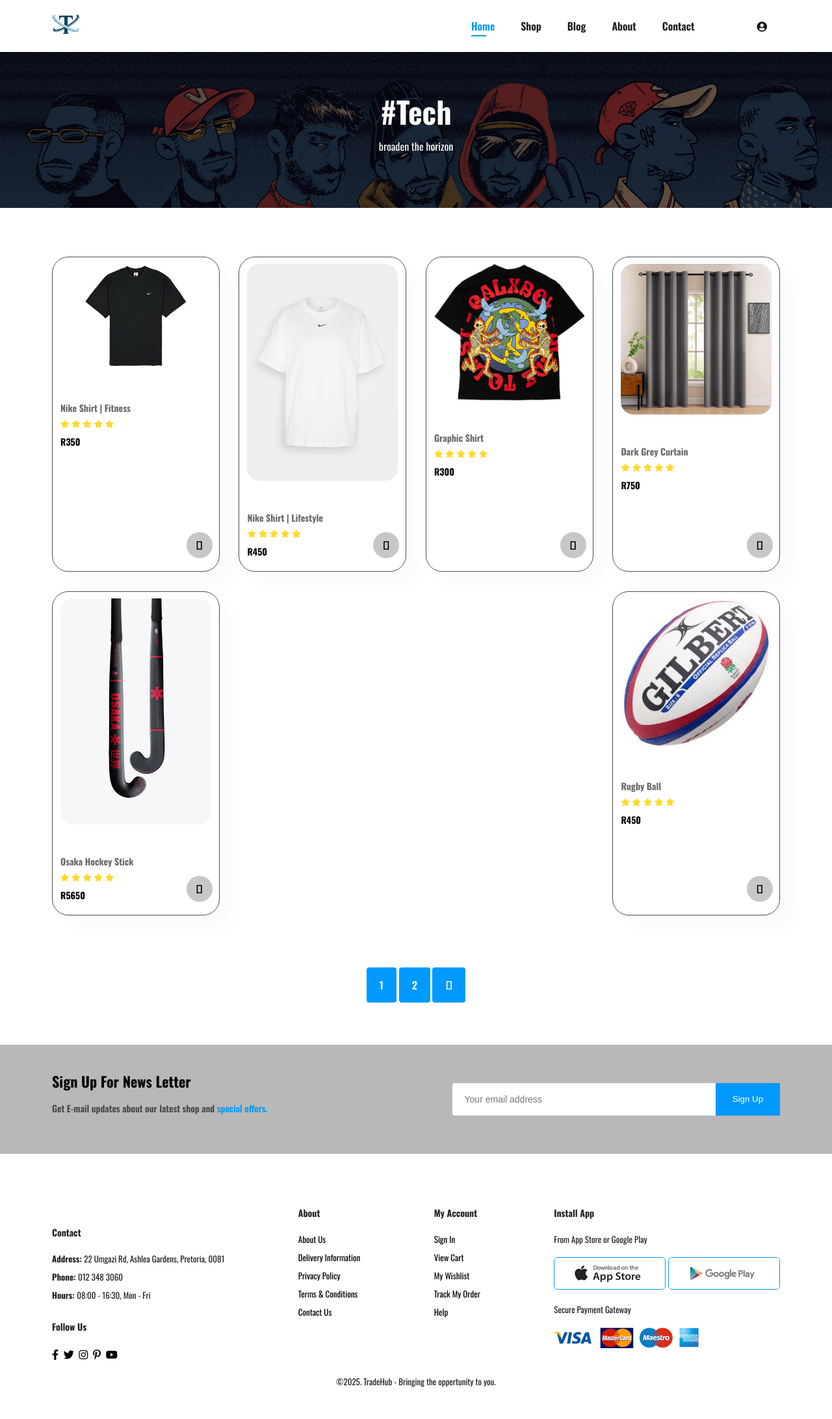
After one commit to IceColdOros/Web2, a PHP site: page /Pages/techCat.php in a window 1280 px wide. The commit adds this page. Shown: the whole page at 65% size. Run offline with PHP 8.4, Linux system fonts and the light colour scheme; some libraries are stand-ins or nearby versions.

Commit message:
catPage1

```diff
--- /dev/null
+++ b/Pages/techCat.php
@@ -0,0 +1,146 @@
+<!DOCTYPE html>
+<html lang="en">
+<head>
+    <meta charset="UTF-8">
+    <meta name="viewport" content="width=device-width, initial-scale=1.0">
+    <title>Technology</title>
+    <link href="https://fonts.googleapis.com/css2?family=Oswald:wght@200..700&display=swap" rel="stylesheet">
+    <link rel="stylesheet" href="https://pro.fontawesome.com/releases/v5.10.0/css/all.css"/>
+    <link rel="stylesheet" href="../Style/styles.css">
+</head>
+<body>
+
+    <section id="header">
+        <a href="#"><img src="../Images/logo2Smaller.png" class="logo" alt=""></a>
+
+        <div>
+            <ul id="navbar">
+                    <li><a class="active" href="../Pages/index.php">Home</a></li>
+                    <li><a href="../Pages/shop.php">Shop</a></li>
+                    <li><a href="../Pages/blog.php">Blog</a></li>
+                    <li><a href="../Pages/about.php">About</a></li>
+                    <li><a href="../Pages/contact.php">Contact</a></li>
+                    <li><a href="../Pages/cart.php"><i class="far fa-shopping-bag"></i></a></li>
+                    <li><a href="../Dashboards/dashboard.php"><i class="fas fa-user-circle"></i></a></li>
+            </ul>
+        </div>
+    </section>
+
+    <section id="page-header">
+        <h2>#Tech</h4>
+        <p>broaden the horizon</p>
+    </section>
+
+    <section id="product1" class="section-p1">
+        <div class="pro-container">
+            <div class="pro">
+                <img src="../Products/pro1example.webp" alt="">
+                <div class="des">
+                    <span>Clothes</span>
+                    <h5>Nike Shirt | Fitness</h5>
+                    <div class="star">
+                        <i class="fas fa-star"></i>
+                        <i class="fas fa-star"></i>
+                        <i class="fas fa-star"></i>
+                        <i class="fas fa-star"></i>
+                        <i class="fas fa-star"></i>
+                    </div>
+                    <h4>R350</h4>
+                </div>
+                <a href="#"><i class="fal fa-shopping-cart cart"></i></a>
+            </div>
+            <div class="pro">
+                <img src="../Products/nikeShirt2.webp" alt="">
+                <div class="des">
+                    <span>Clothes</span>
+                    <h5>Nike Shirt | Lifestyle</h5>
+                    <div class="star">
+                        <i class="fas fa-star"></i>
+                        <i class="fas fa-star"></i>
+                        <i class="fas fa-star"></i>
+                        <i class="fas fa-star"></i>
+                        <i class="fas fa-star"></i>
+                    </div>
+                    <h4>R450</h4>
+                </div>
+                <a href="#"><i class="fal fa-shopping-cart cart"></i></a>
+            </div>
+            <div class="pro">
+                <img src="../Products/pro2example.webp" alt="">
+                <div class="des">
+                    <span>Clothes</span>
+                    <h5>Graphic Shirt</h5>
+                    <div class="star">
+                        <i class="fas fa-star"></i>
+                        <i class="fas fa-star"></i>
+                        <i class="fas fa-star"></i>
+                        <i class="fas fa-star"></i>
+                        <i class="fas fa-star"></i>
+                    </div>
+                    <h4>R300</h4>
+                </div>
+                <a href="#"><i class="fal fa-shopping-cart cart"></i></a>
+            </div>
+            <div class="pro">
+                <img src="../Products/home1.jpg" alt="">
+                <div class="des">
+                    <span>Home</span>
+                    <h5>Dark Grey Curtain</h5>
+                    <div class="star">
+                        <i class="fas fa-star"></i>
+                        <i class="fas fa-star"></i>
+                        <i class="fas fa-star"></i>
+                        <i class="fas fa-star"></i>
+                        <i class="fas fa-star"></i>
+                    </div>
+                    <h4>R750</h4>
+                </div>
+                <a href="#"><i class="fal fa-shopping-cart cart"></i></a>
+            </div>
+            <div class="pro">
+                <img src="../Products/sport2.webp" alt="">
+                <div class="des">
+                    <span>Sport</span>
+                    <h5>Osaka Hockey Stick</h5>
+                    <div class="star">
+                        <i class="fas fa-star"></i>
+                        <i class="fas fa-star"></i>
+                        <i class="fas fa-star"></i>
+                        <i class="fas fa-star"></i>
+                        <i class="fas fa-star"></i>
+                    </div>
+                    <h4>R5650</h4>
+                </div>
+                <a href="#"><i class="fal fa-shopping-cart cart"></i></a>
+            </div>
+            <div class="pro">
+                <img src="../Products/sport4.jpeg" alt="">
+                <div class="des">
+                    <span>Sport</span>
+                    <h5>Rugby Ball</h5>
+                    <div class="star">
+                        <i class="fas fa-star"></i>
+                        <i class="fas fa-star"></i>
+                        <i class="fas fa-star"></i>
+                        <i class="fas fa-star"></i>
+                        <i class="fas fa-star"></i>
+                    </div>
+                    <h4>R450</h4>
+                </div>
+                <a href="#"><i class="fal fa-shopping-cart cart"></i></a>
+            </div>
+        </div>
+    </section>
+
+    <section id="pagination" class="section-p1">
+        <a href="#">1</a>
+        <a href="#">2</a>
+        <a href="#"><i class="fal fa-long-arrow-alt-right"></i></a>
+    </section>
+
+    <?php include '../Global/newsletter.php'; ?>
+
+    <?php include '../Global/footer.php'; ?>
+
+</body>
+</html>
--- a/Style/userProfile.css
+++ b/Style/userProfile.css
@@ -1,7 +1,7 @@
 body {
     margin: 0;
     padding: 0;
-    background-color: #0d1117;
+    background-color: #ffffff;
     color: #c9d1d9;
     font-family: 'Segoe UI', Tahoma, Geneva, Verdana, sans-serif;
 }
@@ -14,7 +14,7 @@
 }
 
 .card {
-    background-color: #161b22;
+    background-color: rgb(184, 184, 184);
     padding: 40px;
     border-radius: 16px;
     text-align: center;
@@ -45,7 +45,7 @@
 h2 {
     margin: 10px 0 5px;
     font-size: 22px;
-    color: #f0f6fc;
+    color: #666666;
 }
 
 .role {
```
Also changed, not shown: Images/bannerBook.avif (added), Images/bannerCar.avif (added), Images/bannerClothes.avif (added), Images/bannerClothes2.avif (added), Images/bannerHome.avif (added), Images/bannerSport.avif (added), Images/bannerTech.avif (added).
